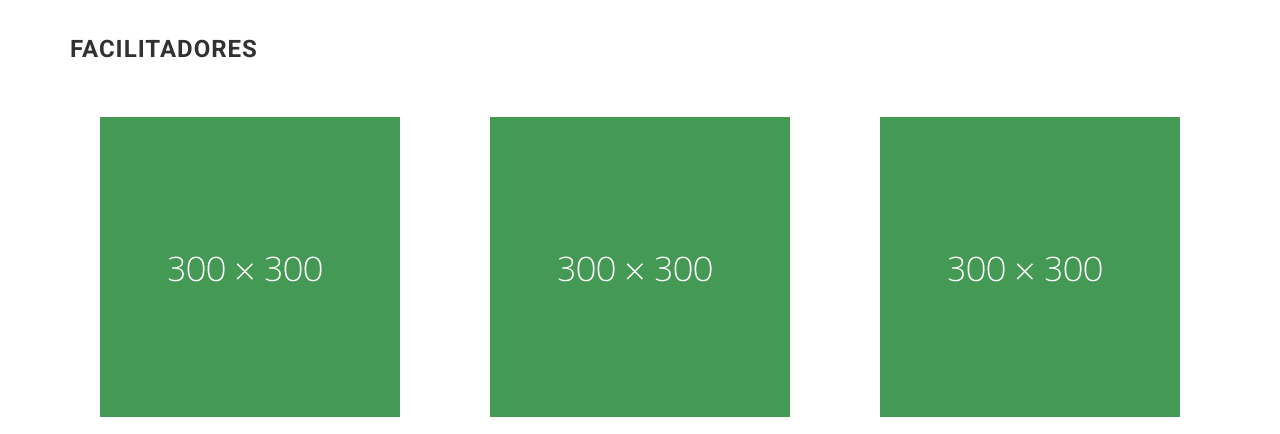
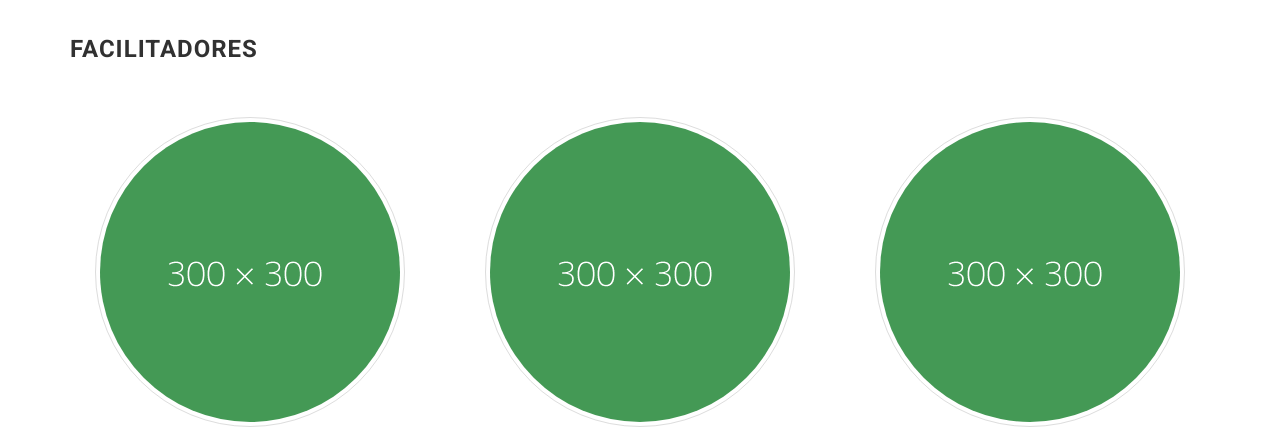
Before and after one commit to PetrusStarken/papo-de-conexao, a plain HTML site: page site/index.html in a window 1280 px wide. Shown: the part 1750-2184 px from the top of the page. Drawn offline with nearby package versions, Linux system fonts and the light colour scheme; some packages are replaced by stand-ins of ours; a script that the page names is missing.

Commit message:
alterado estilo para imagem do palestrante

```diff
--- a/site/index.html
+++ b/site/index.html
@@ -158,7 +158,7 @@
                     <div class="speaker">
 
                         <figure>
-                            <img alt="" class="img-responsive center-block" src="images/300x300.png">
+                            <img alt="" class="img-responsive img-circle img-thumbnail center-block" src="images/300x300.png">
                         </figure>
 
                         <h4>Diego Motta</h4>
@@ -178,7 +178,7 @@
                     <div class="speaker">
 
                       <figure>
-                        <img alt="" class="img-responsive center-block" src="images/300x300.png">
+                        <img alt="" class="img-responsive img-circle img-thumbnail center-block" src="images/300x300.png">
                       </figure>
 
                         <h4>Gika Voigt</h4>
@@ -198,7 +198,7 @@
                     <div class="speaker">
 
                       <figure>
-                        <img alt="" class="img-responsive center-block" src="images/300x300.png">
+                        <img alt="" class="img-responsive img-circle img-thumbnail center-block" src="images/300x300.png">
                       </figure>
 
                         <h4>A confimar</h4>
```
